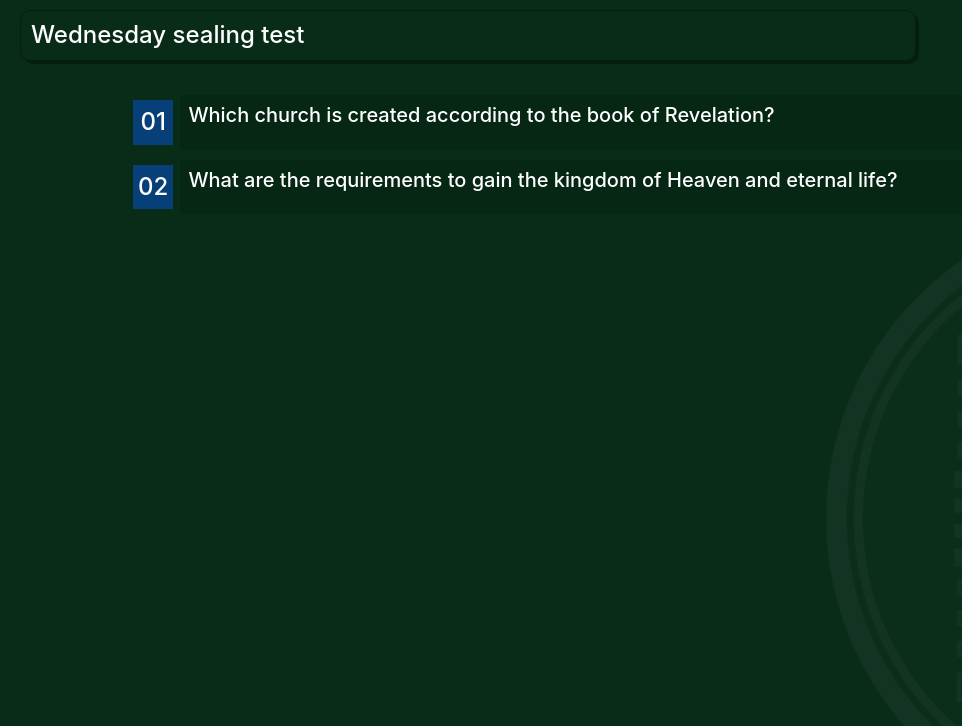
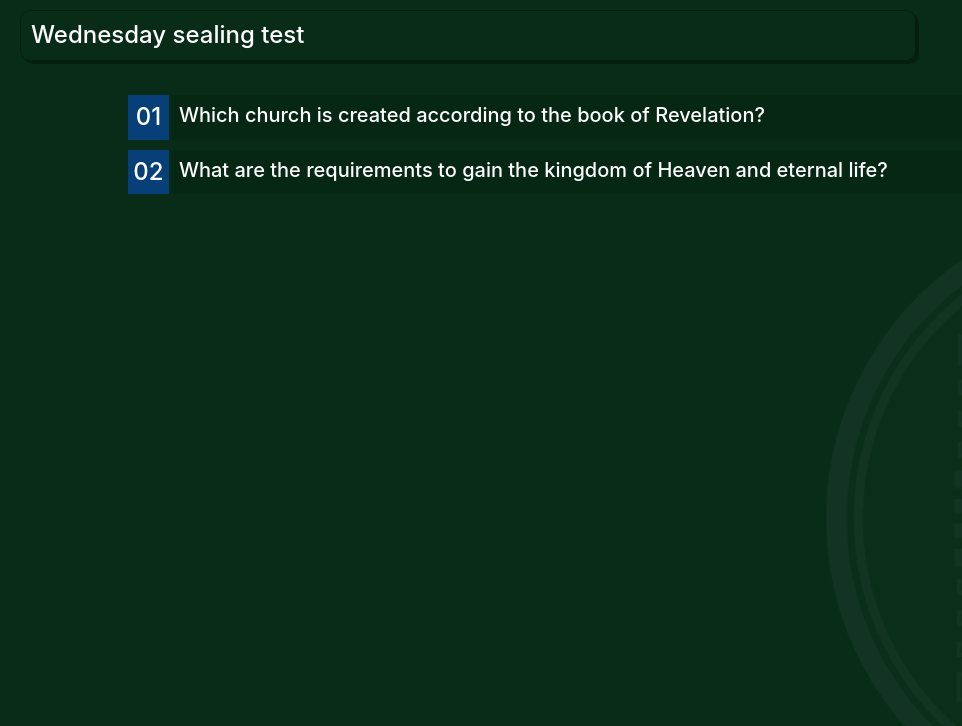
Before and after one commit to JethroKakson/ZMC, a Django app: page /core/test/1/ in a window 1280 px wide. Shown: the part 74-800 px from the top of the page, without its empty margins (0-962 px from the left). Run offline with Django 4.2, Linux system fonts and the light colour scheme; data comes from the database, SQL or seed files in the repository; some libraries are stand-ins or nearby versions.

Commit message:
Update memorize.css

```diff
--- a/core/static/css/memorize.css
+++ b/core/static/css/memorize.css
@@ -19,8 +19,8 @@
     font-size: large;
 }
 .number{
-    width: 4%;
-    margin: 5px;
+    width: 3%;
+    margin: 0px;
     padding-bottom: 8px;
     text-align: center;
 }
```
